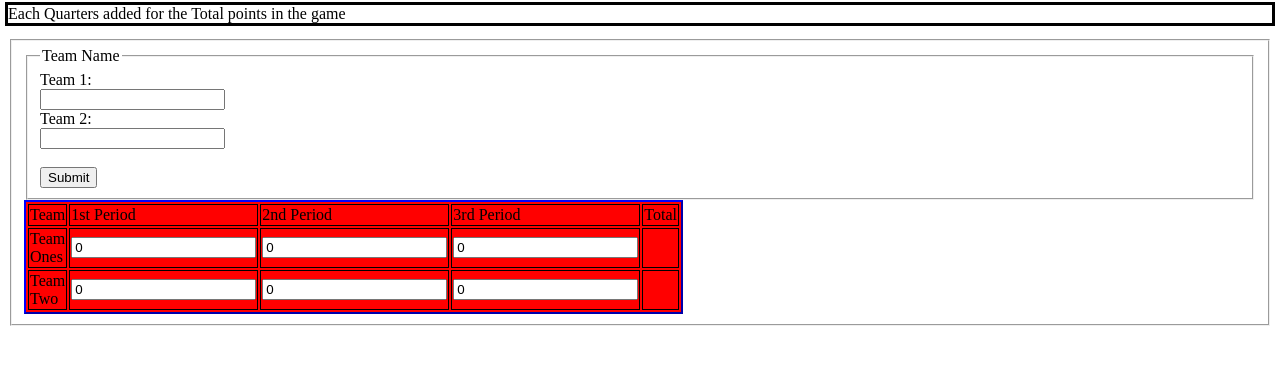
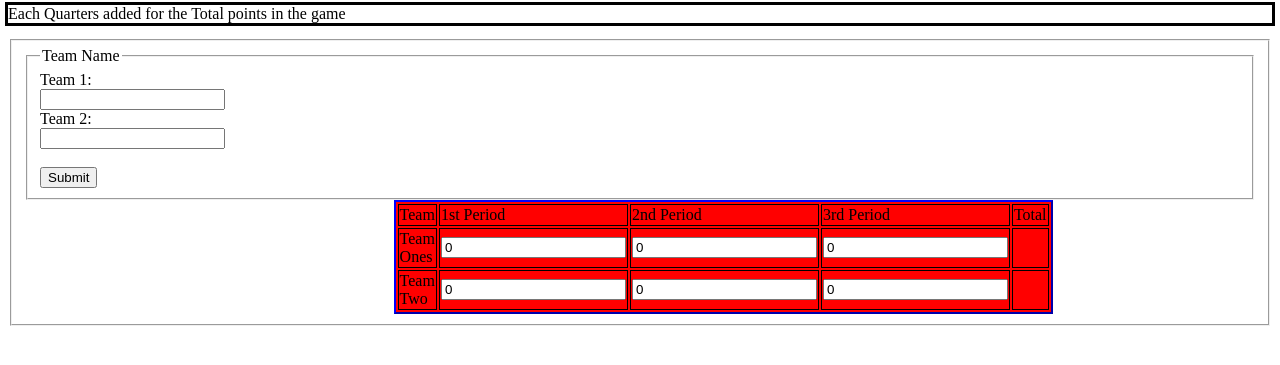
Before and after one commit to dpwhitmo/prog03.html, a plain HTML site: page index.html in a window 1280 px wide. Shown: the part 61-426 px from the top of the page. Drawn offline with Linux system fonts and the light colour scheme.

Commit message:
Update prog03.css

```diff
--- a/prog03.css
+++ b/prog03.css
@@ -8,5 +8,5 @@ p{outline-color: black;}
 p{text-align: left;}
 table{border-color: blue;}
 table{background-color: red;}
-table{width: 40%; margin-left: 0%; margin-right: 70%;}
+table{width: 40%; margin-left: 30%; margin-right: 30%;}
 td{border-style: solid; border-color: black;}
```
